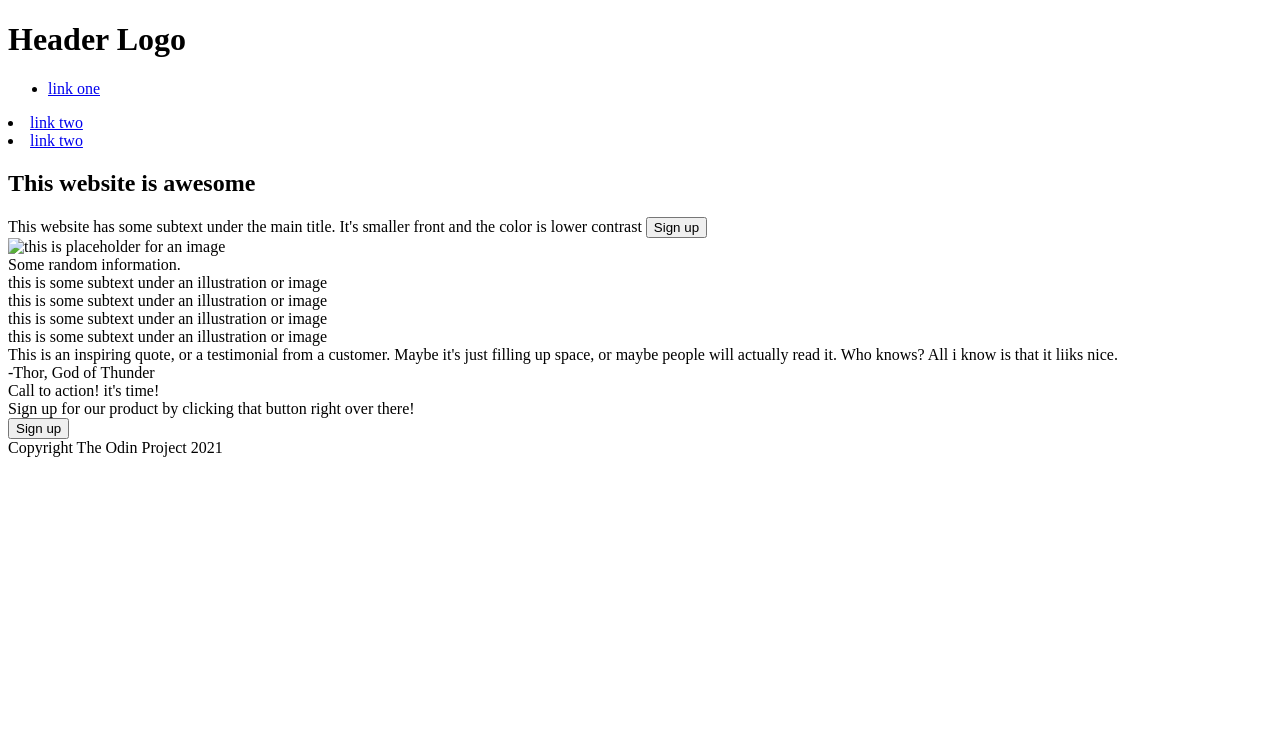
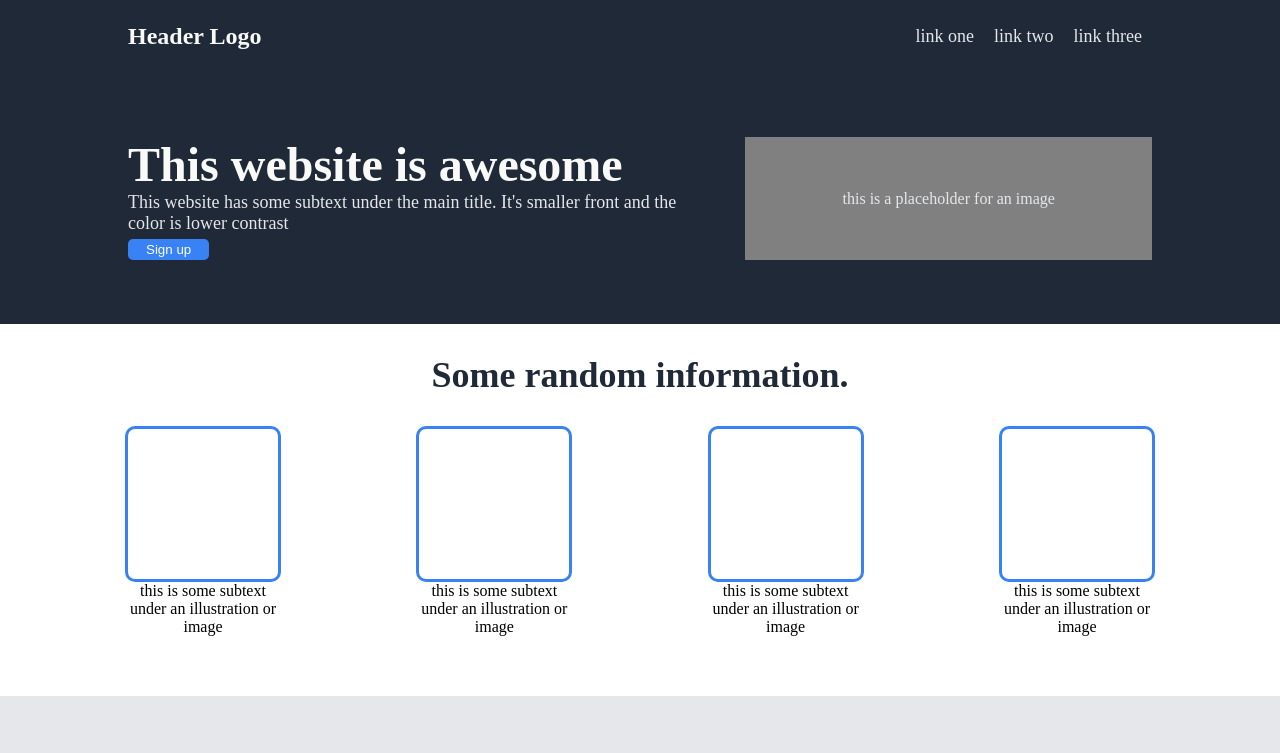
Before and after one commit to Dominik353/odin_landing_page, a plain HTML site: page index.html in a window 1280 px wide. Shown: the top 753 px of the page. Drawn offline with Linux system fonts and the light colour scheme.

Commit message:
modified:   first div in body removed in index.html 	modified:   everything in styles.css

```diff
--- a/index.html
+++ b/index.html
@@ -8,13 +8,12 @@
     <title>Odin Landing Page</title>
 </head>
 <body>
-    <div class="container">
     <div class="header">
         <h1>Header Logo</h1>
         <ul>
-                <li> <a href="#">link one</a></ul>
-                <li> <a href="#">link two</a></ul>
-                <li> <a href="#">link two</a></ul>
+            <li> <a href="#">link one</a></li>
+            <li> <a href="#">link two</a></li>
+            <li> <a href="#">link three</a></li>
         </ul>
     </div>
     <div class="section_one">
@@ -23,9 +22,7 @@
             <span>This website has some subtext under the main title. It's smaller front and the color is lower contrast</span>
             <button class="button_section_one">Sign up</button>
         </div>
-            <div class="image_section_one">
-                <img src="" alt="this is placeholder for an image">
-            </div>
+        <div class="image_section_one">this is a placeholder for an image</div>
     </div>
     <div class="section_two">
         <div class="title_section_two">Some random information.</div>
@@ -67,6 +64,5 @@
     <div class="footer">
         <div class="text_footer">Copyright The Odin Project 2021</div>
     </div>
-    </div>
 </body>
 </html>
--- a/styles.css
+++ b/styles.css
@@ -0,0 +1,197 @@
+body {
+    display: flex;
+    flex-direction: column;
+    justify-content: center;
+    margin: 0;
+}
+
+.header {
+    display: flex;
+    justify-content: space-between;
+    background-color: #1F2937;
+    padding-left: 10%;
+    padding-right: 10%;
+    text-align: center;
+}
+
+h1 {
+    font-size: 24px;
+    color: #F9FAF8;
+    display: flex;
+    align-items: center;
+
+}
+
+ul {
+    padding: 0;
+    list-style: none;
+    display: flex;
+    align-items: center;
+}
+
+li {
+    padding: 10px;
+}
+
+a, span {
+    text-decoration: none;
+    color: #e5e7eb;
+    font-size: 18px;
+}
+
+.section_one {
+    background-color: #1F2937;
+    display: flex;
+
+    padding: 5% 10%;
+    gap: 5%;
+}
+
+
+.image_section_one {
+
+    background-color: grey;
+    color: #e5e7eb;
+    display: flex;
+    justify-content: center;
+    align-items: center;
+    width: 50%;
+}
+
+.title_section_one {
+    display: flex;
+    flex-direction: column;
+    align-items: flex-start;
+
+}
+
+h2 {
+    font-size: 48px;
+    font-weight: extra-bold;
+    color: #F9FAF8;
+    padding: 0;
+    margin: 0;
+}
+
+button {
+    border-style:solid;
+    background-color: #3882f6;
+    color: white;
+    border-radius: 5px;
+    padding: 3px 18px;
+
+}
+
+.button_section_one {
+    margin-top: 5px;
+    border-width: 0;
+}
+
+
+.button_section_four {
+   border-color: white;
+   border-width: 2px;
+   margin: 30px 0;
+}
+
+.section_two {
+    display: flex;
+    flex-direction: column;
+
+    padding: 0 10%;
+    gap: 10%;
+}
+
+.title_section_two {
+    align-self: center;
+    padding: 30px;
+    font-size: 36px;
+    font-weight: bolder;
+    color: #1F2937;
+}
+
+.container_section_two {
+    display: flex;
+    justify-content: space-between;
+    margin-bottom: 60px;
+}
+
+.item_section_two {
+    display: flex;
+    flex-direction: column;
+    align-items: center;
+    max-width: 150px;
+    gap: 10%;
+}
+
+.image_section_two {
+    width: 150px;
+    height: 150px;
+    border: #3882f6 solid;
+    border-radius: 10px;
+    border-width: 3px;
+}
+
+.text_section_two {
+    text-align: center;
+}
+
+.section_three {
+    background-color: #e5e7eb;
+    padding: 0 10%;
+}
+
+.container_section_three {
+    display: flex;
+    margin: 60px 0;
+    flex-direction: column;
+}
+
+.text_section_three {
+    font-size: 36px;
+    font-weight: light italic;
+    color: #1f2937;
+}
+
+.signature_section_three {
+    align-self: flex-end;
+    font-weight: bold;
+    padding: 10px;
+}
+
+.section_four {
+    padding: 5% 5%;
+}
+
+.container_section_four {
+    background-color: #3882f6;
+    padding: 20px 5%;
+    border-radius: 5px;
+    display: flex;
+    justify-content: space-between;
+    align-items: center;
+}
+
+.first_text_section_four {
+    color: white;
+    font-size: 24px;
+    font-weight: bold;
+}
+
+.second_text_section_four {
+    color: white;
+    font-size: 16px;
+}
+
+.footer {
+    display: flex;
+    justify-content: center;
+    align-items: center;
+    background-color: #1F2937;
+    padding: 40px;
+}
+
+.text_footer {
+    color: white;
+
+}
```
Lines whose indentation alone changed are shown as unchanged.
